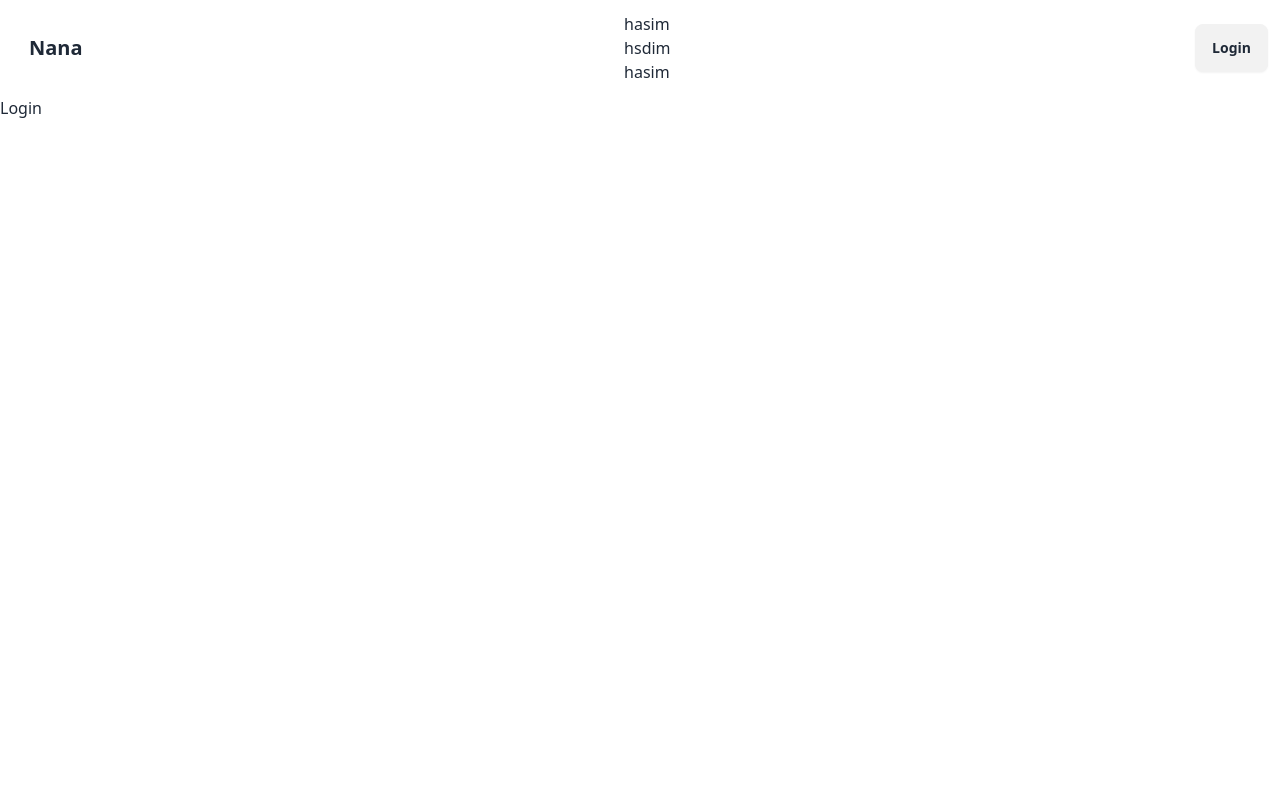
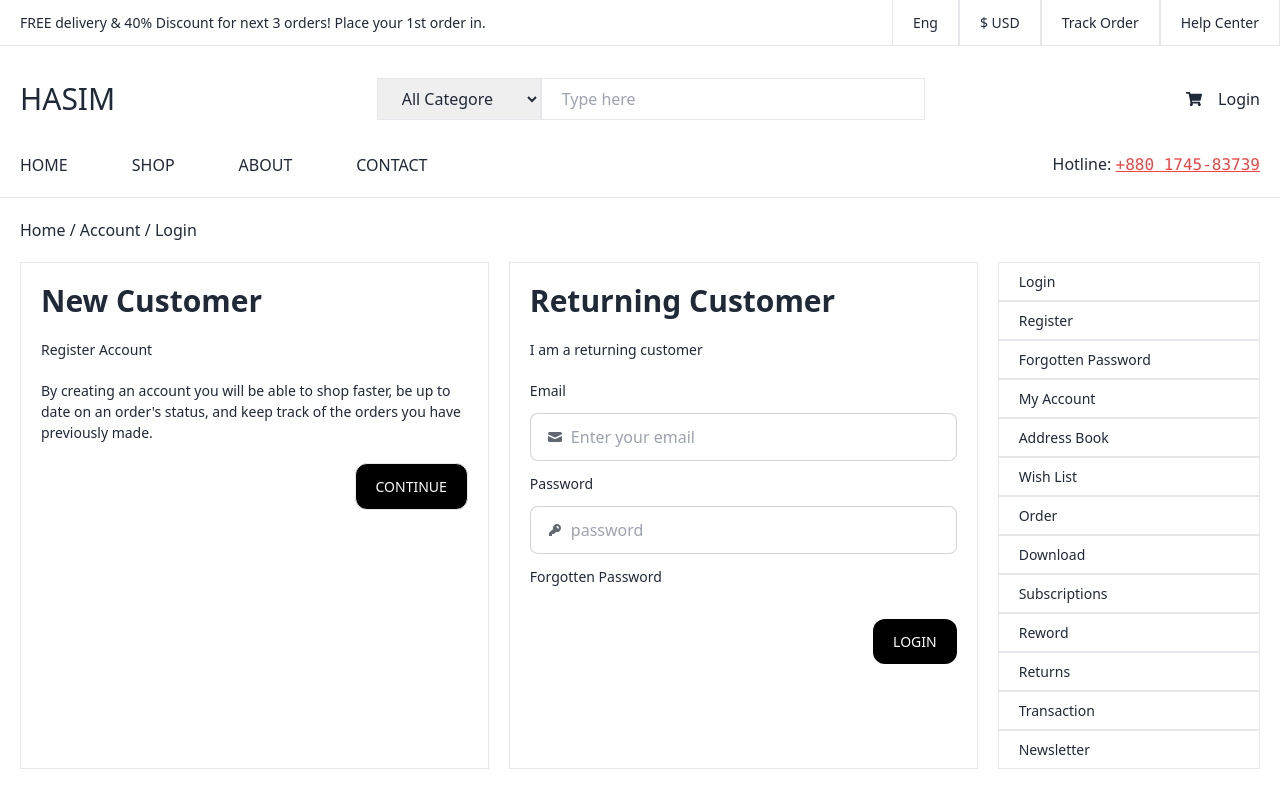
Before and after one commit to mdhasim2001/small-E-commerce-site, a React (Vite) app: page /login in a window 1280 px wide. Shown: the top 800 px of the page. Built offline with nearby package versions, Linux system fonts and the light colour scheme.

Commit message:
login page and register page design complite

```diff
--- a/package.json
+++ b/package.json
@@ -15,6 +15,7 @@
     "match-sorter": "^8.0.0",
     "react": "^18.3.1",
     "react-dom": "^18.3.1",
+    "react-icons": "^5.3.0",
     "react-router-dom": "^6.28.0",
     "sort-by": "^1.2.0"
   },
--- a/src/components/Navbar.jsx
+++ b/src/components/Navbar.jsx
@@ -1,73 +1,78 @@
-import { NavLink } from "react-router-dom"
+import { FaShoppingCart } from "react-icons/fa";
+import { Link, NavLink } from "react-router-dom";
 
 export const Navbar = () => {
   return (
-    <div className="flex items-center justify-between p-3">
-        <div className="">
-            <a className="btn btn-ghost text-xl">Nana</a>
+    <div className="border-b">
+      {/* navbar top */}
+      <div className="flex items-center justify-between border-b text-[14px]">
+        <div>
+          <p className="pl-5">
+            FREE delivery & 40% Discount for next 3 orders! Place your 1st order
+            in.
+          </p>
+        </div>
+        <div className="flex items-center justify-center">
+          <p className="py-3 px-5 cursor-pointer border-l border-r">Eng</p>
+          <p className="py-3 px-5 cursor-pointer border-l border-r">$ USD</p>
+          <p className="py-3 px-5 cursor-pointer border-l border-r">
+            Track Order
+          </p>
+          <p className="py-3 px-5 cursor-pointer border-l border-r">
+            Help Center
+          </p>
+        </div>
+      </div>
+
+      {/* navbar midil */}
+      <div className="flex items-center justify-between py-8 px-5">
+        <div>
+          <Link to="/" className="uppercase text-3xl">
+            hasim
+          </Link>
         </div>
         <div>
-            <h1>hasim</h1>
-            <h1>hsdim</h1>
-            <h1>hasim</h1>
+          <select className="py-2 px-5 border">
+            <option disabled selected>
+              All Categore
+            </option>
+            <option>Small Apple</option>
+            <option>Small Orange</option>
+            <option>Small Tomato</option>
+          </select>
+          <input
+            type="text"
+            placeholder="Type here"
+            className="py-2 px-5 border w-96"
+          />
         </div>
+        <div className="flex items-center gap-5">
+          <p className="w-3">
+            <FaShoppingCart />
+          </p>
+          <Link to="/login">Login</Link>
+        </div>
+      </div>
+
+      {/* navlink  */}
+      <div className="flex items-center justify-between pb-5">
         <div>
-            <NavLink to="/login"><button className="btn">Login</button></NavLink>
+          <Link to="/" className="uppercase mx-5 py-1 pr-3">
+            home
+          </Link>
+          <Link className="uppercase mx-5 py-1 px-3">Shop</Link>
+          <Link className="uppercase mx-5 py-1 px-3">about</Link>
+          <Link className="uppercase mx-5 py-1 px-3">contact</Link>
         </div>
-        <div className="hidden">
-            <div className="dropdown dropdown-end">
-            <div tabIndex={0} role="button" className="btn btn-ghost btn-circle">
-                <div className="indicator">
-                    <svg
-                        xmlns="http://www.w3.org/2000/svg"
-                        className="h-5 w-5"
-                        fill="none"
-                        viewBox="0 0 24 24"
-                        stroke="currentColor">
-                        <path
-                        strokeLinecap="round"
-                        strokeLinejoin="round"
-                        strokeWidth="2"
-                        d="M3 3h2l.4 2M7 13h10l4-8H5.4M7 13L5.4 5M7 13l-2.293 2.293c-.63.63-.184 1.707.707 1.707H17m0 0a2 2 0 100 4 2 2 0 000-4zm-8 2a2 2 0 11-4 0 2 2 0 014 0z" />
-                    </svg>
-                    <span className="badge badge-sm indicator-item">8</span>
-                </div>
-            </div>
-
-            <div
-                tabIndex={0}
-                className="card card-compact dropdown-content bg-base-100 z-[1] mt-3 w-52 shadow">
-                <div className="card-body">
-                <span className="text-lg font-bold">8 Items</span>
-                <span className="text-info">Subtotal: $999</span>
-                <div className="card-actions">
-                    <button className="btn btn-primary btn-block">View cart</button>
-                </div>
-                </div>
-            </div>
-            </div>
-            <div className="dropdown dropdown-end">
-            <div tabIndex={0} role="button" className="btn btn-ghost btn-circle avatar">
-                <div className="w-10 rounded-full">
-                    <img
-                    alt="Tailwind CSS Navbar component"
-                    src="https://img.daisyui.com/images/stock/photo-1534528741775-53994a69daeb.webp" />
-                </div>
-            </div>
-                <ul
-                    tabIndex={0}
-                    className="menu menu-sm dropdown-content bg-base-100 rounded-box z-[1] mt-3 w-52 p-2 shadow">
-                    <li>
-                    <a className="justify-between">
-                        Profile
-                        <span className="badge">New</span>
-                    </a>
-                    </li>
-                    <li><a>Settings</a></li>
-                    <li><a>Logout</a></li>
-                </ul>
-            </div>
+        <div className="mr-5">
+          <p>
+            Hotline:{" "}
+            <samp className="text-red-500 underline cursor-pointer">
+              +880 1745-83739
+            </samp>
+          </p>
         </div>
+      </div>
     </div>
-  )
-}
+  );
+};
--- a/src/layouts/MainLayout.jsx
+++ b/src/layouts/MainLayout.jsx
@@ -1,21 +1,21 @@
-import { Outlet } from "react-router-dom"
-import { Navbar } from "../components/Navbar"
-import { Footer } from "../components/Footer"
+import { Outlet } from "react-router-dom";
+import { Navbar } from "../components/Navbar";
+import { Footer } from "../components/Footer";
 
 const MainLayout = () => {
   return (
     <div>
-        <div className="">
-            <Navbar/>
-        </div>
-        <div className="min-h-screen">
-            <Outlet/>
-        </div>
-        <div>
-            <Footer/>
-        </div>
+      <div className="">
+        <Navbar />
+      </div>
+      <div className="mb-10 px-5">
+        <Outlet />
+      </div>
+      <div>
+        <Footer />
+      </div>
     </div>
-  )
-}
+  );
+};
 
-export default MainLayout
+export default MainLayout;
--- a/src/pages/Login.jsx
+++ b/src/pages/Login.jsx
@@ -1,6 +1,103 @@
+import { Link } from "react-router-dom";
 
 export const Login = () => {
   return (
-    <div>Login</div>
-  )
-}
+    <div>
+      <div className="mt-5">
+        <Link to="/">Home / </Link>
+        <Link>Account / </Link>
+        <Link to="/login">Login</Link>
+      </div>
+      <div className="w-full flex justify-between gap-5 mt-5 text-[14px]">
+        <div className="w-[70] flex gap-5">
+          <div className="flex-1 border p-5">
+            <h1 className="text-3xl font-bold">New Customer</h1>
+            <h2 className="py-5">Register Account</h2>
+            <p>
+              By creating an account you will be able to shop faster, be up to
+              date on an order's status, and keep track of the orders you have
+              previously made.
+            </p>
+            <div className="flex justify-end">
+              <button className="uppercase py-3 px-5 border rounded-xl mt-5 bg-black text-white">
+                continue
+              </button>
+            </div>
+          </div>
+          <div className="flex-1 border p-5">
+            <h1 className="text-3xl font-bold">Returning Customer</h1>
+            <h2 className="py-5">I am a returning customer</h2>
+            <div className="">
+              <div className="mb-3">
+                <p className="mb-3">Email</p>
+                <label className="input input-bordered flex items-center gap-2">
+                  <svg
+                    xmlns="http://www.w3.org/2000/svg"
+                    viewBox="0 0 16 16"
+                    fill="currentColor"
+                    className="h-4 w-4 opacity-70"
+                  >
+                    <path d="M2.5 3A1.5 1.5 0 0 0 1 4.5v.793c.026.009.051.02.076.032L7.674 8.51c.206.1.446.1.652 0l6.598-3.185A.755.755 0 0 1 15 5.293V4.5A1.5 1.5 0 0 0 13.5 3h-11Z" />
+                    <path d="M15 6.954 8.978 9.86a2.25 2.25 0 0 1-1.956 0L1 6.954V11.5A1.5 1.5 0 0 0 2.5 13h11a1.5 1.5 0 0 0 1.5-1.5V6.954Z" />
+                  </svg>
+                  <input
+                    type="text"
+                    className="grow"
+                    placeholder="Enter your email"
+                  />
+                </label>
+              </div>
+              <div>
+                <p className="mb-3">Password</p>
+                <label className="input input-bordered flex items-center gap-2">
+                  <svg
+                    xmlns="http://www.w3.org/2000/svg"
+                    viewBox="0 0 16 16"
+                    fill="currentColor"
+                    className="h-4 w-4 opacity-70"
+                  >
+                    <path
+                      fillRule="evenodd"
+                      d="M14 6a4 4 0 0 1-4.899 3.899l-1.955 1.955a.5.5 0 0 1-.353.146H5v1.5a.5.5 0 0 1-.5.5h-2a.5.5 0 0 1-.5-.5v-2.293a.5.5 0 0 1 .146-.353l3.955-3.955A4 4 0 1 1 14 6Zm-4-2a.75.75 0 0 0 0 1.5.5.5 0 0 1 .5.5.75.75 0 0 0 1.5 0 2 2 0 0 0-2-2Z"
+                      clipRule="evenodd"
+                    />
+                  </svg>
+                  <input
+                    type="password"
+                    className="grow"
+                    placeholder="password"
+                  />
+                </label>
+              </div>
+              <p className="my-3">Forgotten Password</p>
+              <div className="flex justify-end">
+                <button className="uppercase py-3 px-5 rounded-xl mt-5 bg-black text-white">
+                  login
+                </button>
+              </div>
+            </div>
+          </div>
+        </div>
+        <div className="w-[30%]">
+          <p className="border py-2 px-5">
+            <Link to="/login">Login</Link>
+          </p>
+          <p className="border py-2 px-5">
+            <Link to="/register">Register</Link>
+          </p>
+          <p className="border py-2 px-5">Forgotten Password</p>
+          <p className="border py-2 px-5">My Account</p>
+          <p className="border py-2 px-5">Address Book</p>
+          <p className="border py-2 px-5">Wish List</p>
+          <p className="border py-2 px-5">Order</p>
+          <p className="border py-2 px-5">Download</p>
+          <p className="border py-2 px-5">Subscriptions</p>
+          <p className="border py-2 px-5">Reword</p>
+          <p className="border py-2 px-5">Returns</p>
+          <p className="border py-2 px-5">Transaction</p>
+          <p className="border py-2 px-5">Newsletter</p>
+        </div>
+      </div>
+    </div>
+  );
+};
--- a/src/pages/Register.jsx
+++ b/src/pages/Register.jsx
@@ -1,6 +1,93 @@
+import { Link } from "react-router-dom";
 
 export const Register = () => {
   return (
-    <div>Register</div>
-  )
-}
+    <div>
+      <div className="mt-5">
+        <Link to="/">Home / </Link>
+        <Link>Account / </Link>
+        <Link to="/register">Register</Link>
+      </div>
+      <div className="flex justify-between gap-5 mt-5 text-[14px]">
+        <div className="w-[85%]">
+          <div className="w-full p-5">
+            <h1 className="text-3xl font-bold">Register Account</h1>
+            <h2 className="py-5">
+              If you already have an account with us, please login at the{" "}
+              <Link to="/login" className="font-bold">
+                login page
+              </Link>
+              .
+            </h2>
+            <h1 className="text-xl mb-5">Your Personal Details</h1>
+            <div className="">
+              <div className="mb-3">
+                <p className="mb-3">Full Name</p>
+                <label className="input input-bordered flex items-center gap-2">
+                  <input
+                    type="text"
+                    className="grow"
+                    placeholder="Enter your name"
+                  />
+                </label>
+              </div>
+              <div className="mb-3">
+                <p className="mb-3">Email</p>
+                <label className="input input-bordered flex items-center gap-2">
+                  <input
+                    type="email"
+                    className="grow"
+                    placeholder="Enter your email"
+                  />
+                </label>
+              </div>
+              <div>
+                <p className="mb-3">Password</p>
+                <label className="input input-bordered flex items-center gap-2">
+                  <input
+                    type="password"
+                    className="grow"
+                    placeholder="password"
+                  />
+                </label>
+              </div>
+              <p className="my-3 text-xl">Newsletter</p>
+              <div className="flex items-center gap-3">
+                <p>Subscription</p>
+                <input
+                  type="checkbox"
+                  className="toggle toggle-xs"
+                  defaultChecked
+                />
+              </div>
+              <div className="flex justify-end">
+                <button className="uppercase py-3 px-5 rounded-xl mt-5 bg-black text-white">
+                  Continue
+                </button>
+              </div>
+            </div>
+          </div>
+        </div>
+        <div className="w-[25%]">
+          <p className="border py-2 px-5">
+            <Link to="/login">Login</Link>
+          </p>
+          <p className="border py-2 px-5">
+            <Link to="/register">Register</Link>
+          </p>
+          <p className="border py-2 px-5">Forgotten Password</p>
+          <p className="border py-2 px-5">My Account</p>
+          <p className="border py-2 px-5">Address Book</p>
+          <p className="border py-2 px-5">Wish List</p>
+          <p className="border py-2 px-5">Order</p>
+          <p className="border py-2 px-5">Download</p>
+          <p className="border py-2 px-5">Subscriptions</p>
+          <p className="border py-2 px-5">Reword</p>
+          <p className="border py-2 px-5">Returns</p>
+          <p className="border py-2 px-5">Transaction</p>
+          <p className="border py-2 px-5">Newsletter</p>
+        </div>
+      </div>
+    </div>
+  );
+};
```
Also changed, not shown: src/components/Home/Banner.jsx (+2 -7 lines), 1 other file (tests, documents, lock files or other folders).
